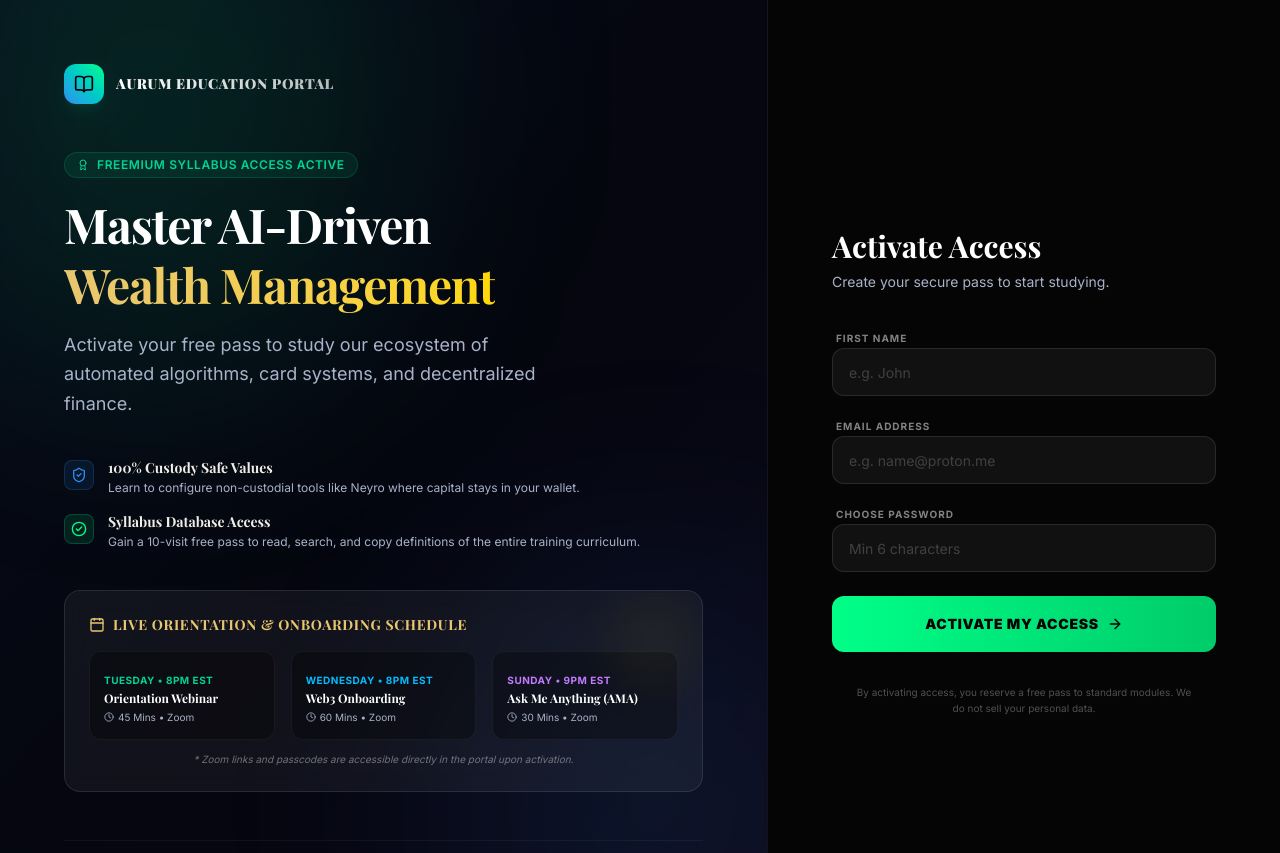
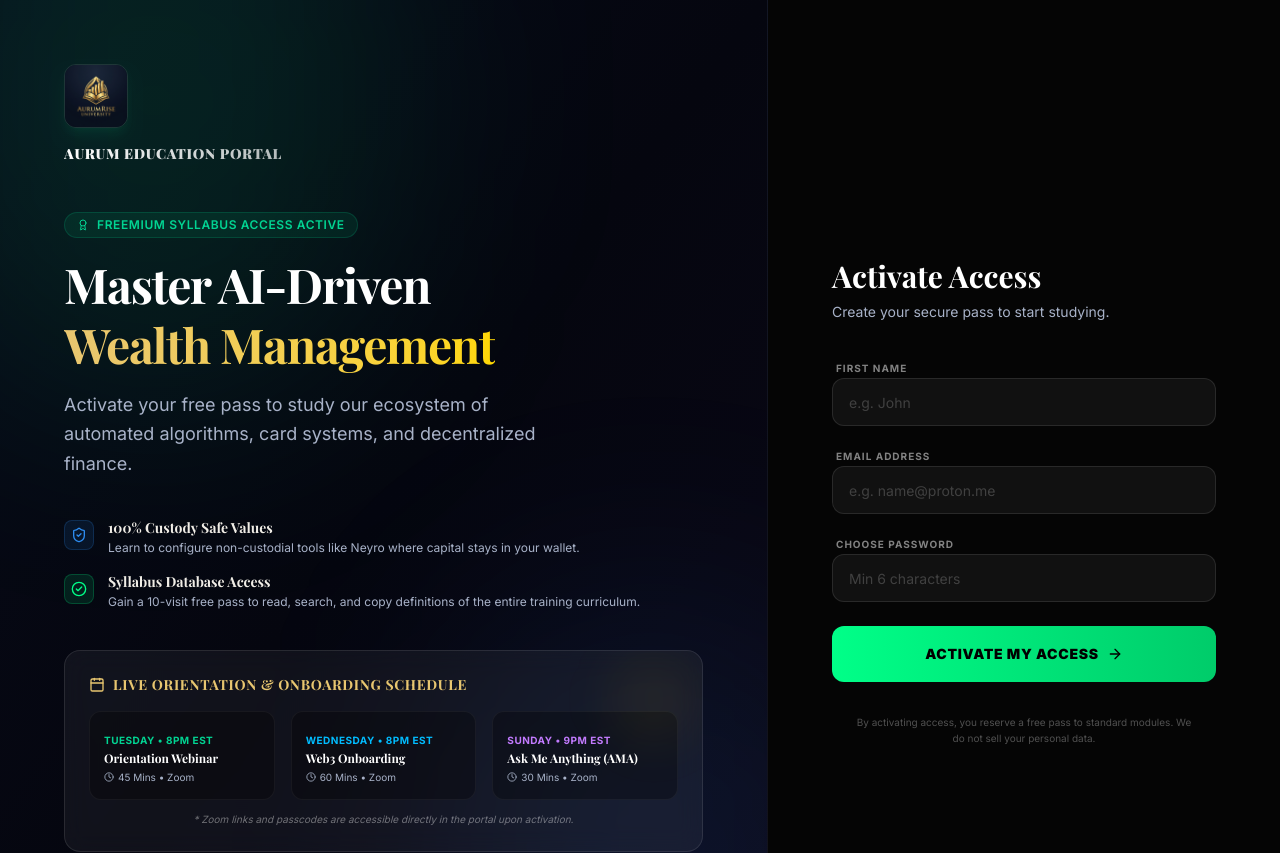
Before and after one commit to moabytemusic-code/Aurum-Course-Syllabus, a Next.js app: page /syllabus/register in a window 1280 px wide. Shown: the top 853 px of the page. Built offline with nearby package versions, Linux system fonts and the light colour scheme; a web font is replaced by a local one.

Commit message:
feat: place AurumRise University logo above portal text on register page

```diff
--- a/src/app/register/page.js
+++ b/src/app/register/page.js
@@ -55,10 +55,13 @@ function RegisterForm() {
         <div className="absolute bottom-[-10%] right-[-10%] w-[50%] h-[50%] bg-[#2d8cf0]/10 rounded-full blur-[120px] pointer-events-none" />
 
         {/* Top Header */}
-        <div className="relative z-10 flex items-center gap-3">
-          <div className="bg-gradient-to-tr from-[#2d8cf0] to-[#00ff88] p-2.5 rounded-xl shadow-lg shadow-emerald-500/10">
-            <BookOpen className="text-black" size={20} />
-          </div>
+        <div className="relative z-10 flex flex-col items-start gap-4">
+          {/* eslint-disable-next-line @next/next/no-img-element */}
+          <img
+            src="/syllabus/images/aurumrise_university_logo.png"
+            alt="AurumRise University Logo"
+            className="w-16 h-16 object-contain rounded-xl shadow-lg shadow-emerald-500/10 border border-white/10"
+          />
           <span className="font-serif font-black tracking-wider text-sm bg-gradient-to-r from-white to-white/70 bg-clip-text text-transparent">
             AURUM EDUCATION PORTAL
           </span>
```
Also changed, not shown: public/images/aurumrise_university_logo.png (added).
